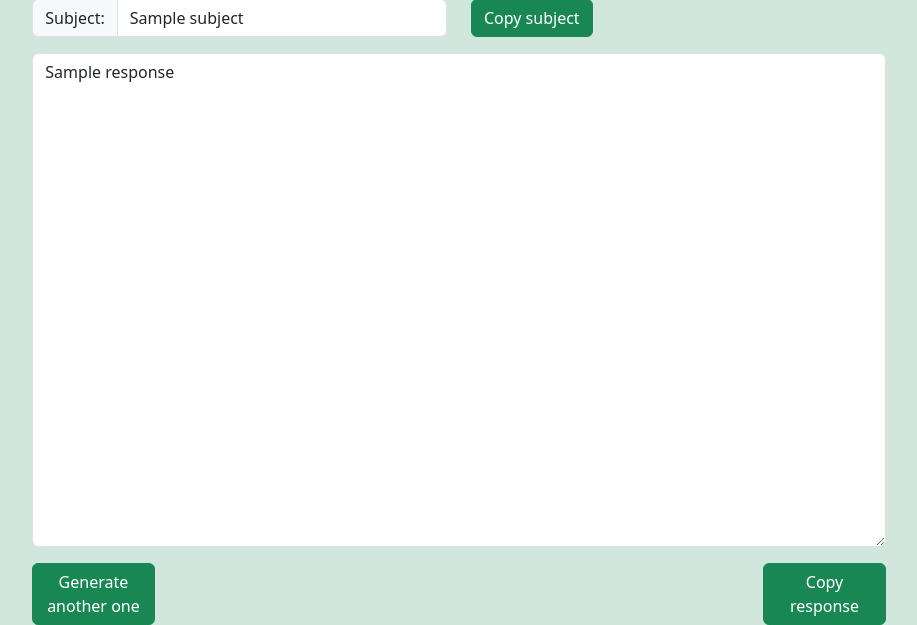
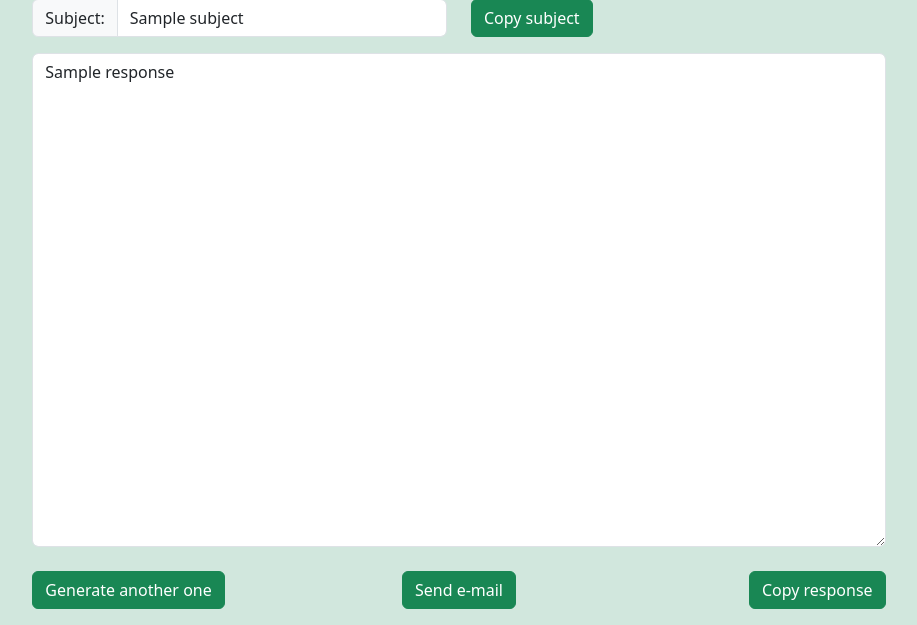
Before and after one commit to ralitsadineva/smart-hire, a Flask app: template templates/response_base.html in a window 1280 px wide. Shown: the part 189-814 px from the top of the page, without its empty margins (181-1098 px from the left). Run offline with Flask 3, Linux system fonts and the light colour scheme; the visitor is signed in with stand-in values (Sample User, id 1); the template is opened without the code that fills it: most values are stand-ins (such as "Sample title", 1, 10 or a date in 2020); grey boxes marked "Sample" are stand-in pictures; parts of the project's set-up code (start-up, migrations or seed data) failed here and were passed over.

Commit message:
added button to send e-mail using mailto form

```diff
--- a/templates/response_base.html
+++ b/templates/response_base.html
@@ -5,35 +5,39 @@
 
 {% block main %}
 <p class="text-center mt-5 fs-4 fw-semibold">{{ response_title }} for {{ candidate[2] }} {{ candidate[3] }}</p>
+<form action="mailto:{{ candidate[4] }}" method="get" enctype="text/plain">
     <div class="mt-5 d-flex justify-content-center">
         <div class="col-8">
             <div class="row">
                 <div class="col-6">
                     <div class="input-group">
                         <span for="subject" class="input-group-text" id="label">Subject:</span>
-                    <input type="text" maxlength="100" class="form-control" id="subject" value="{{ subject }}" aria-describedby="label" required>
+                        <input type="text" maxlength="100" class="form-control" id="subject" name="subject" value="{{ subject }}" aria-describedby="label" required>
                     </div>
                 </div>
-            <div class="col-2">
-                <button class="btn btn-success" onclick="copyText('subject')">Copy subject</button>
+                <div class="col-4">
+                    <button type="button" class="btn btn-success" onclick="copyText('subject')">Copy subject</button>
                 </div>
             </div>
-        <textarea class="mt-3 form-control" rows="20" id="response" required>{{ response }}</textarea>
+            <textarea class="mt-3 form-control" rows="20" id="response" name="body" required>{{ response }}</textarea>
         </div>
     </div>
     <div class="mt-3 d-flex justify-content-center">
         <div class="col-8">
             {% include 'spinner.html' %}
-        <div class="row">
-            <div class="col-2 d-flex justify-content-start">
+            <div class="mt-2 row">
+                <div class="col-4 d-flex justify-content-start">
                     <a role="button" class="btn btn-success" href="{{ base_url }}positions/{{ candidate[1] }}/{{ candidate[0] }}/{{ response_link }}" onclick="document.getElementById('spinner').style.display = 'block';">Generate another one</a>
                 </div>
-            <div class="col-8"></div>
-            <div class="col-2 d-flex justify-content-end">
-                <button class="btn btn-success" onclick="copyText('response')">Copy response</button>
+                <div class="col-4 d-flex justify-content-center">
+                    <button type="submit" class="btn btn-success">Send e-mail</button>
+                </div>
+                <div class="col-4 d-flex justify-content-end">
+                    <button type="button" class="btn btn-success" onclick="copyText('response')">Copy response</button>
                 </div>
             </div>
         </div>
     </div>
+</form>
 {% include 'copy_text.html' %}
 {% endblock %}
```
Lines whose indentation alone changed are shown as unchanged.
